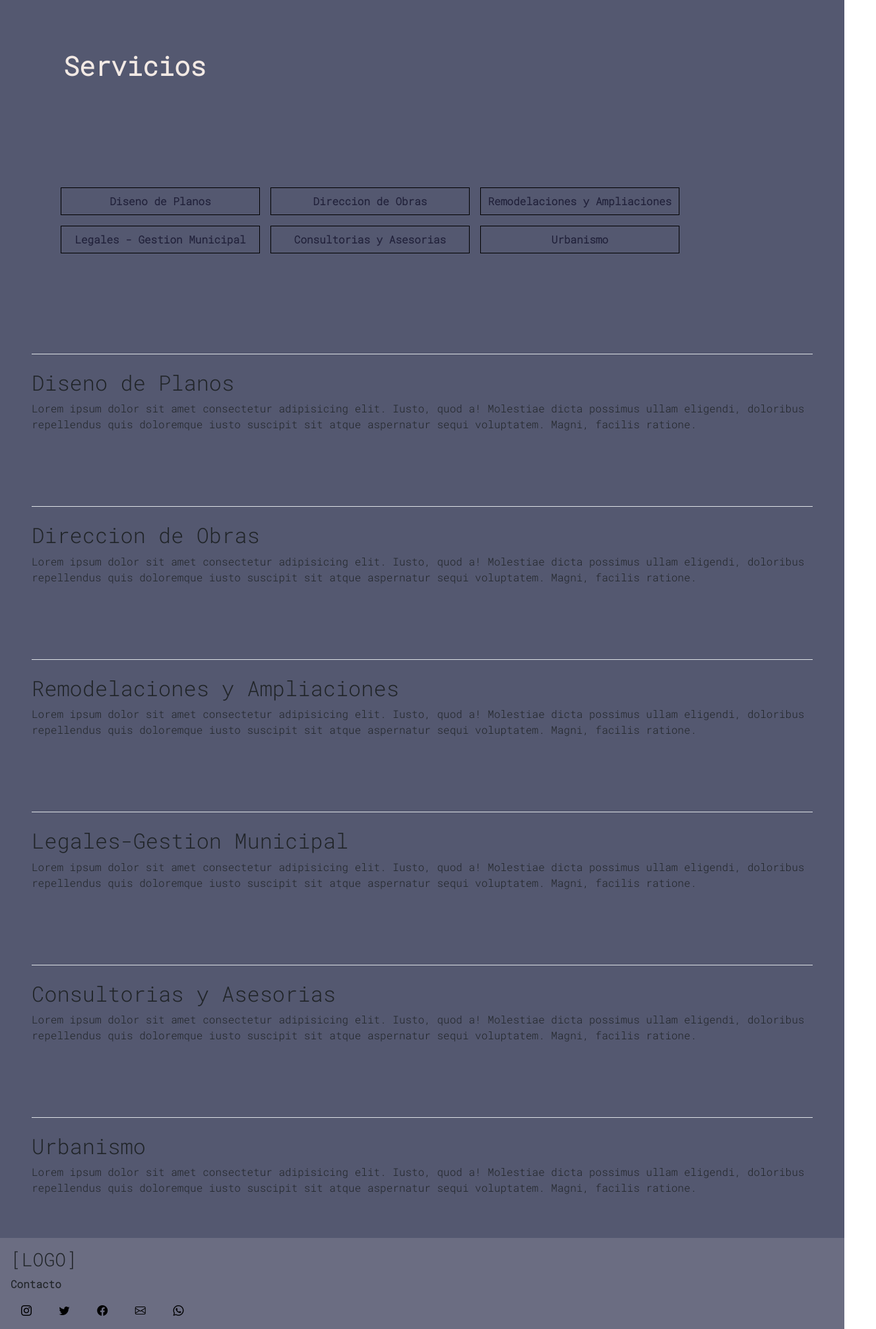
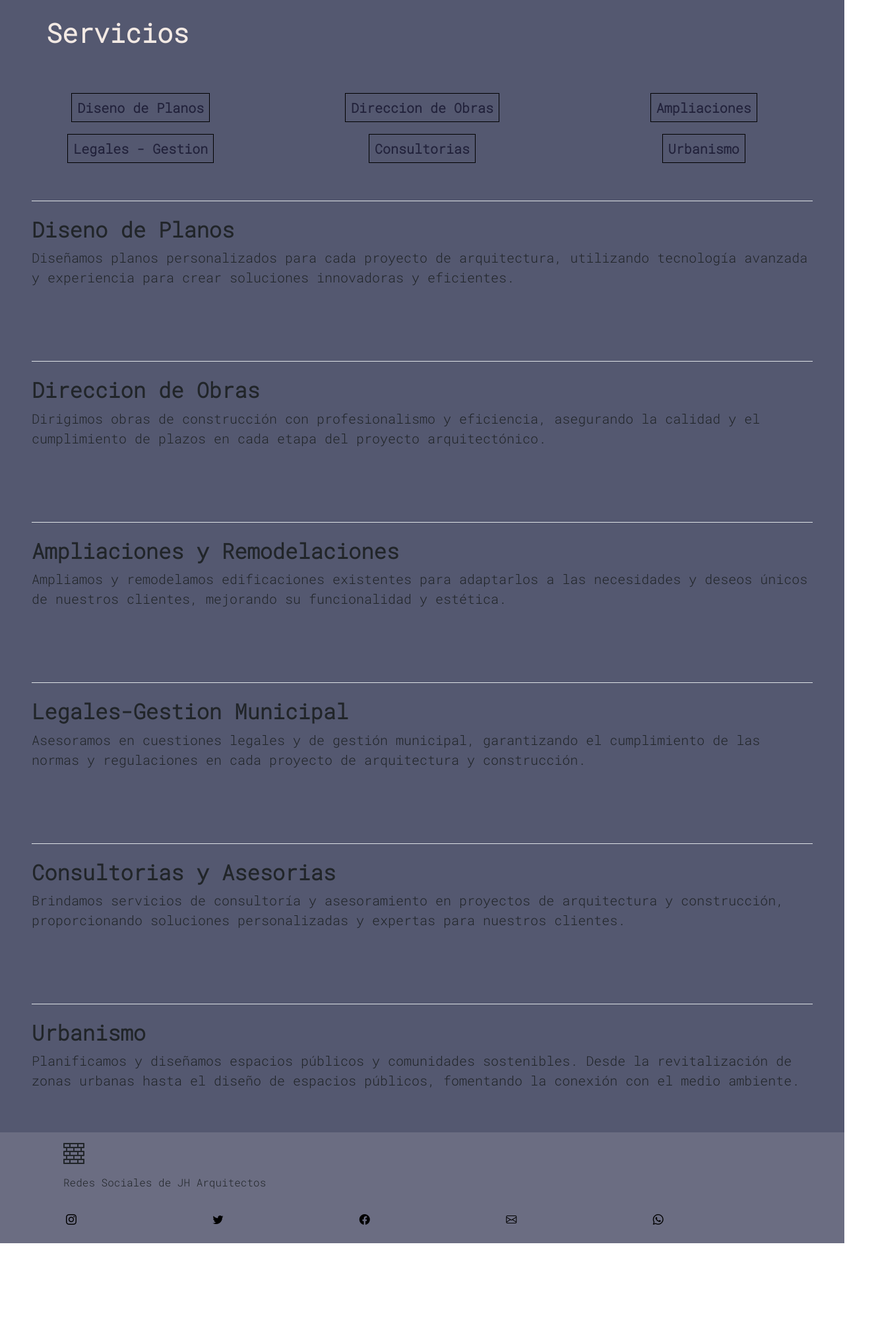
Before and after one commit to delfinafernandezerlauer/PF-FernandezErlauer, a website: page pages/servicios.html in a window 1280 px wide. Shown: the part 60-2074 px from the top of the page at 66% size, 1328 px wide, since content can reach past the window. After the commit the page ends 1944 px from the top, so only its background shows below. Drawn offline with nearby package versions, Linux system fonts and the light colour scheme.

Commit message:
agrego adaptacion a modile de las pages

```diff
--- a/pages/servicios.html
+++ b/pages/servicios.html
@@ -52,47 +52,47 @@
       </nav>
 
 
-      <section class="container-fluid texto-claro main-section">
+      <section class="container-fluid texto-claro title-pages">
         <div class="row">
         <h1 class="index-title fw-bold">Servicios</h1>
         </div>
     </section>
 
-      <section  class="container-fluid p-5 m-5" >
+      <section  class="container-fluid " >
 
         <div class="row">
 
-          <div class="col-lg-3 text-center  border border-black p-2 m-2">
+          <div class="col-lg-4 col-sm-12 text-center my-3  ">
             <div class="">
-              <a href="#servicio-planos" class="texto-oscuro fw-bold" >Diseno de Planos</a>
+              <a href="#servicio-planos" class="texto-oscuro fw-bold fs-5 border border-black  p-2 m-2" >Diseno de Planos</a>
             </div>
 
           </div>
 
-          <div class="col-lg-3 border border-black p-2 m-2 text-center">
+          <div class="col-lg-4  col-sm-12  text-center my-3  ">
             <div>
-              <a href="#servicio-obras" class="texto-oscuro fw-bold ">Direccion de Obras</a>
+              <a href="#servicio-obras" class="texto-oscuro fw-bold fs-5 border border-black  p-2 m-2">Direccion de Obras</a>
             </div>
 
           </div>
 
-          <div class="col-lg-3 text-center  border border-black p-2 m-2">
-            <a href="#servicio-remodelaciones" class="texto-oscuro fw-bold" >Remodelaciones y Ampliaciones</a>
+          <div class="col-lg-4 text-center  col-sm-12 my-3 ">
+            <a href="#servicio-ampliaciones" class="texto-oscuro fw-bold fs-5 border border-black  p-2 m-2" >Ampliaciones</a>
           </div>
         </div>
 
         <div class="row">
 
-          <div class="col-lg-3 border border-black p-2 m-2 text-center">
-            <a href="#servicio-legales" class="texto-oscuro fw-bold">Legales - Gestion Municipal</a>
+          <div class="col-lg-4 col-sm-12   text-center my-3">
+            <a href="#servicio-legales" class="texto-oscuro fw-bold fs-5 border border-black  p-2 m-2">Legales - Gestion</a>
           </div>
 
-          <div class="col-lg-3  border border-black p-2 m-2 text-center">
-            <a href="#servicio-consultorias" class="texto-oscuro fw-bold">Consultorias y Asesorias</a>
+          <div class="col-lg-4 col-sm-12 text-center my-3">
+            <a href="#servicio-consultorias" class="texto-oscuro fw-bold fs-5 border border-black  p-2 m-2">Consultorias</a>
           </div>
 
-          <div class="col-lg-3 border border-black p-2 m-2 text-center">
-            <a href="#servicio-urbanismo" class="texto-oscuro fw-bold">Urbanismo</a>
+          <div class="col-lg-4 col-sm-12 text-center my-3">
+            <a href="#servicio-urbanismo" class="texto-oscuro fw-bold fs-5 border border-black  p-2 m-2">Urbanismo</a>
           </div>
 
         </div>
@@ -104,41 +104,44 @@
 
         <section class="p-5" id="servicio-planos">
 
-            <h2 class="border-top pt-4">Diseno de Planos</h2>
-            <p >Lorem ipsum dolor sit amet consectetur adipisicing elit. Iusto, quod a! Molestiae dicta possimus ullam eligendi, doloribus repellendus quis doloremque iusto suscipit sit atque aspernatur sequi voluptatem. Magni, facilis ratione.</p>
+            <h2 class="border-top pt-4 fw-bold">Diseno de Planos</h2>
+            <p class="fs-5">Diseñamos planos personalizados para cada proyecto de arquitectura, utilizando tecnología avanzada y experiencia para crear soluciones innovadoras y eficientes.</p>
 
         </section>
 
         <section class="p-5" id="servicio-obras">
 
-            <h2 class="border-top pt-4" >Direccion de Obras</h2>
-            <p >Lorem ipsum dolor sit amet consectetur adipisicing elit. Iusto, quod a! Molestiae dicta possimus ullam eligendi, doloribus repellendus quis doloremque iusto suscipit sit atque aspernatur sequi voluptatem. Magni, facilis ratione.</p>
+            <h2 class="border-top pt-4 fw-bold" >Direccion de Obras</h2>
+            <p class=" fs-5">Dirigimos obras de construcción con profesionalismo y eficiencia, asegurando la calidad y el cumplimiento de plazos en cada etapa del proyecto arquitectónico.</p>
 
         </section>
 
-        <section class="p-5" id="servicio-remodelaciones">
+        <section class="p-5" id="servicio-ampliaciones">
 
-            <h2 class="border-top pt-4" >Remodelaciones y Ampliaciones</h2>
-            <p >Lorem ipsum dolor sit amet consectetur adipisicing elit. Iusto, quod a! Molestiae dicta possimus ullam eligendi, doloribus repellendus quis doloremque iusto suscipit sit atque aspernatur sequi voluptatem. Magni, facilis ratione.</p>
+            <h2 class="border-top pt-4 fw-bold" >Ampliaciones y Remodelaciones</h2>
+            <p class="fs-5" >
+              Ampliamos y remodelamos edificaciones existentes para adaptarlos a las necesidades y deseos únicos de nuestros clientes, mejorando su funcionalidad y estética.</p>
 
         </section>
 
         <section class="p-5" id="servicio-legales">
 
-            <h2 class="border-top pt-4" >Legales-Gestion Municipal</h2>
-            <p >Lorem ipsum dolor sit amet consectetur adipisicing elit. Iusto, quod a! Molestiae dicta possimus ullam eligendi, doloribus repellendus quis doloremque iusto suscipit sit atque aspernatur sequi voluptatem. Magni, facilis ratione.</p>
+            <h2 class="border-top pt-4 fw-bold" >Legales-Gestion Municipal</h2>
+            <p class="fs-5" >
+              Asesoramos en cuestiones legales y de gestión municipal, garantizando el cumplimiento de las normas y regulaciones en cada proyecto de arquitectura y construcción.</p>
 
         </section>
 
         <section class="p-5"  id="servicio-consultorias">
-            <h2 class="border-top pt-4">Consultorias y Asesorias</h2>
-            <p>Lorem ipsum dolor sit amet consectetur adipisicing elit. Iusto, quod a! Molestiae dicta possimus ullam eligendi, doloribus repellendus quis doloremque iusto suscipit sit atque aspernatur sequi voluptatem. Magni, facilis ratione.</p>
+            <h2 class="border-top pt-4 fw-bold">Consultorias y Asesorias</h2>
+            <p class="fs-5">Brindamos servicios de consultoría y asesoramiento en proyectos de arquitectura y construcción, proporcionando soluciones personalizadas y expertas para nuestros clientes.</p>
 
         </section>
 
         <section class="p-5"  id="servicio-urbanismo">
-            <h2 class="border-top pt-4">Urbanismo</h2>
-            <p >Lorem ipsum dolor sit amet consectetur adipisicing elit. Iusto, quod a! Molestiae dicta possimus ullam eligendi, doloribus repellendus quis doloremque iusto suscipit sit atque aspernatur sequi voluptatem. Magni, facilis ratione.</p>
+            <h2 class="border-top pt-4 fw-bold">Urbanismo</h2>
+            <p class="fs-5">
+              Planificamos y diseñamos espacios públicos y comunidades sostenibles. Desde la revitalización de zonas urbanas hasta el diseño de espacios públicos, fomentando la conexión con el medio ambiente. </p>
 
         </section>
     </section>
@@ -146,40 +149,40 @@
 
   </main>
 
-
 <!-- footer -->
 
-  <footer >
+<footer class="px-5 py-2" >
 
-    <section class="container-fluid p-3 ">
+  <section class="container-fluid px-5 ">
+
     <div class="row">
-        <div class="col">
-            <h3 class="logo">[LOGO]
-            </h3>
+      <div class="">
+        <i class="bi bi-bricks fs-2 "></i>
+        <p class="pt-2">Redes Sociales de JH Arquitectos</p>
 
       </div>
 
+
     </div>
-    <div>
-       <span class="fw-bold">
-        <p>Contacto</p>
-        </span>
-        <span class=" p-3">
+    <div class="row">
+      <span class="col p-3">
           <a href="https://www.instagram.com/jackieherchcovitz/"><i class="bi bi-instagram iconos"></i></a>
       </span>
-        <span class=" p-3">
+      <span class="col p-3">
           <a href="#"><i class="bi bi-twitter iconos"></i></a>
       </span>
-        <span class=" p-3">
+      <span class="col p-3">
           <a href="#"><i class="bi bi-facebook iconos"></i></a>
       </span>
-        <span class=" p-3">
+      <span class="col p-3">
           <a href="#"><i class="bi bi-envelope iconos"></i></a>
       </span>
-        <span class=" p-3">
+      <span class="col p-3">
           <a href="#"><i class="bi bi-whatsapp iconos"></i></a>
       </span>
+
     </div>
+
   </section>
 </footer>
 
--- a/sass/_main.scss
+++ b/sass/_main.scss
@@ -5,10 +5,34 @@ main{
 
         @media screen and (width>457px) {
 
-            padding: 5rem 3rem 3rem 6rem;}
+        padding: 5rem 3rem 3rem 6rem;}
 
+        @media screen and (max-width: 456px) {
+            padding: 4rem 2rem 2rem 6rem;
+        }
 
+        @media screen and (max-width:989px){
+            display: flex;;
+            justify-content: center;
+        }
 
 
     }
+
+    .title-pages{
+        @media screen and (width>989px) {
+
+            padding:30px 0px 50px 70px;}
+
+            @media screen and (max-width: 456px) {
+
+            }
+
+            @media screen and (max-width:989px){
+                display: flex;;
+                justify-content: center;
+                padding:30px 0px 30px 0px;
+            }
+    }
+
 }
```
Also changed, not shown: index.html (+2 -3 lines), pages/contacto.html (+25 -21 lines), pages/nosotros.html (+31 -26 lines), pages/proyectos.html (+16 -14 lines), sass/_contacto.scss (added, +10 -0 lines), sass/_servicios.scss (added), style.css, 1 other file. Lines whose indentation alone changed are shown as unchanged.
